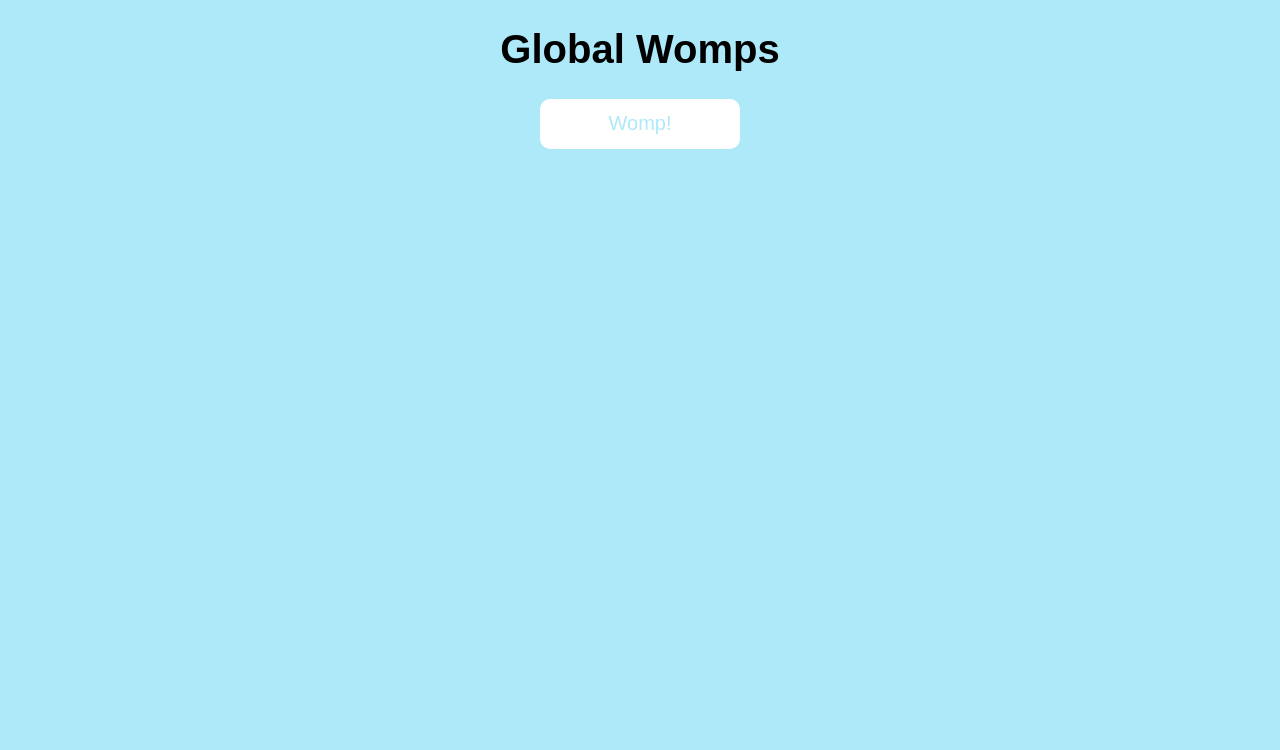
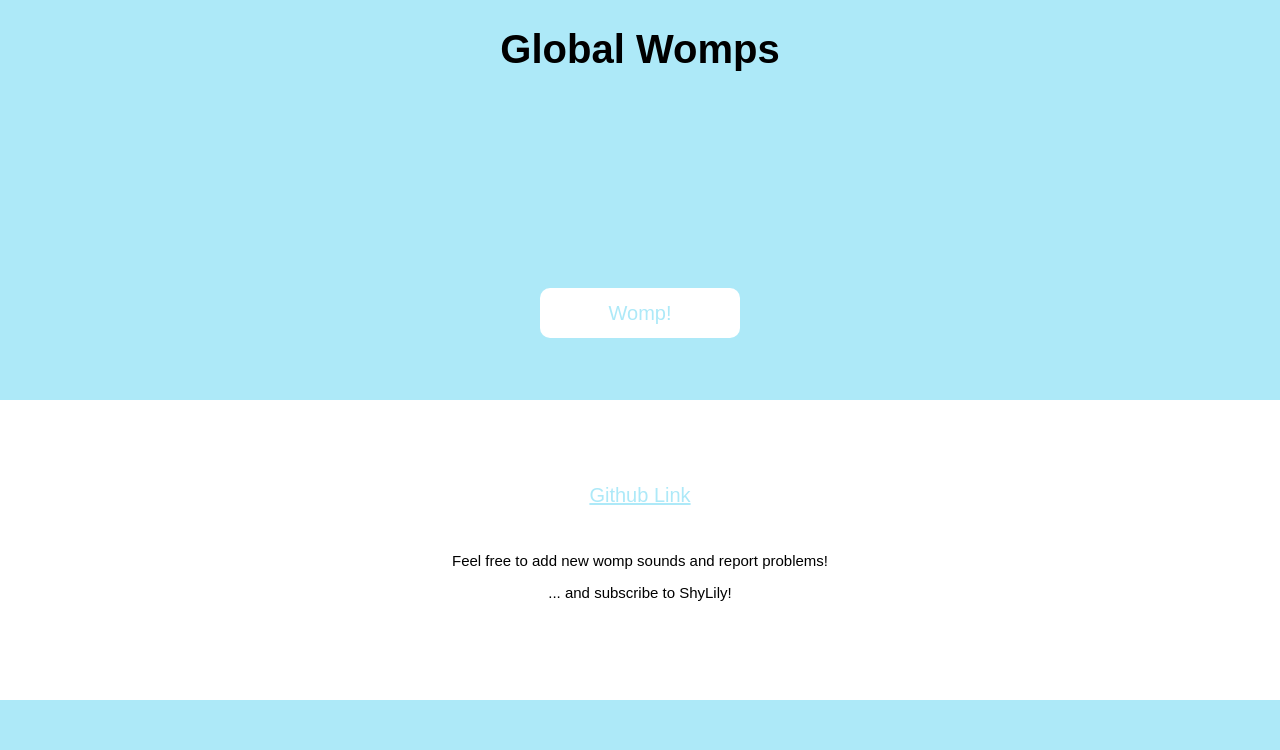
Before and after one commit to p-sw/womp, a Django app: template main/templates/index.html in a window 1280 px wide. Shown: the part 50-800 px from the top of the page. Run offline with Django 4.2, Linux system fonts and the light colour scheme; the template is opened without the code that fills it, so the values that code supplies are empty.

Commit message:
Complete

```diff
--- a/main/static/css/index.css
+++ b/main/static/css/index.css
@@ -55,7 +55,7 @@ nav div.links {
     height: 100%;
 }
 
-nav div.links a {
+a {
     font-size: 20px;
     font-weight: 500;
 
@@ -65,9 +65,24 @@ nav div.links a {
     color: var(--main-color);
 }
 
-nav div.links a:hover {
+a:hover {
     color: var(--main-color-dark);
     text-decoration: none;
+}
+
+main {
+    display: flex;
+    flex-direction: column;
+    justify-content: center;
+    align-items: center;
+
+    width: 100%;
+    height: 400px;
+
+    margin: 0;
+    padding: 0;
+
+    font-family: "Pretendard", sans-serif;
 }
 
 main h1 {
@@ -113,3 +128,24 @@ main div.btn button:active {
     background-color: var(--main-color-darker);
     color: #fff;
 }
+
+footer {
+    width: 100%;
+    height: 300px;
+
+    background-color: #fff;
+
+    display: flex;
+    flex-direction: column;
+    justify-content: center;
+    align-items: center;
+
+    gap: 30px;
+}
+
+footer .p {
+    font-size: 15px;
+    font-weight: 500;
+
+    text-align: center;
+}
--- a/main/static/js/index.js
+++ b/main/static/js/index.js
@@ -3,5 +3,18 @@ document.querySelector("main button").addEventListener("click", function() {
         method: "GET"
     }).then(res => res.json()).then(data => {
         document.querySelector("main h1").innerText = `${data["womps"]} Global Womps`;
+    }).then(() => {
+        fetch("/total", {
+            method: "GET"
+        }).then(res => res.json()).then(data => {
+            return data["total"];
+        }).then(womp_max => {
+            console.log(womp_max);
+            let random_womp = Math.floor(Math.random() * womp_max) + 1;
+            return `${random_womp}.flac`;
+        }).then(womp_filename => {
+            let audio = new Audio(`/static/${womp_filename}`);
+            audio.play();
+        })
     })
 })
--- a/main/templates/index.html
+++ b/main/templates/index.html
@@ -38,5 +38,12 @@
             </div>
         </main>
         <script src="{% static 'js/index.js' %}"></script>
+        <footer>
+            <a href="https://github.com/sserve-kr/womp">Github Link</a>
+            <div class="p">
+                <p>Feel free to add new womp sounds and report problems!</p>
+                <p>... and subscribe to ShyLily!</p>
+            </div>
+        </footer>
     </body>
 </html>
--- a/main/urls.py
+++ b/main/urls.py
@@ -6,4 +6,5 @@ app_name = "main"
 urlpatterns = [
     path("", views.index, name="index"),
     path("count", views.count_womp, name="count_womp"),
+    path("total", views.len_womp_file, name="len_womp_file"),
 ]
```
Also changed, not shown: main/views.py (+8 -0 lines).
